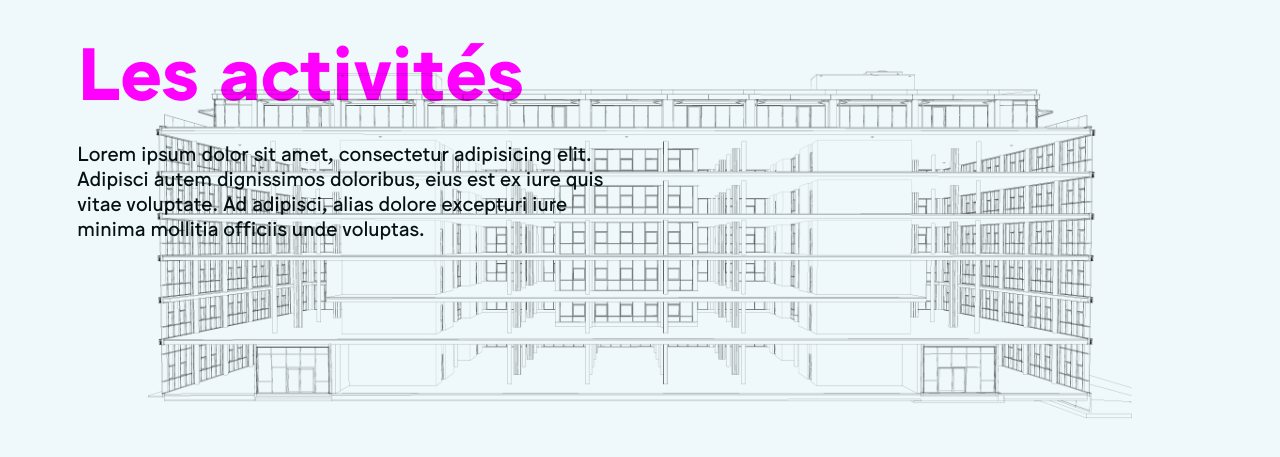
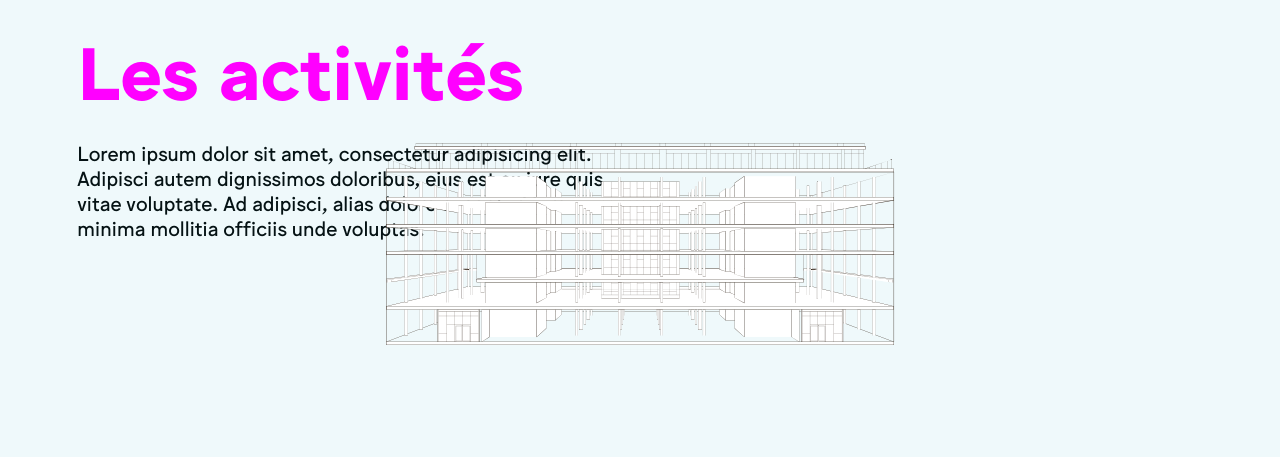
Before and after one commit to azertypow/forpro.webapp, a Vue app: page / in a window 1280 px wide. Shown: the part 1508-1965 px from the top of the page. Built offline with nearby package versions, Linux system fonts and the light colour scheme.

Commit message:
feat: new  plan

```diff
--- a/src/components/SectionPlan.vue
+++ b/src/components/SectionPlan.vue
@@ -8,14 +8,14 @@
     </div>
 
     <div
-        class="fp-with-gutter fp-remove-child-spacing"
+        class="fp-with-gutter fp-remove-child-spacing fp-grid-coll-24-24"
     >
       <div
           class="v-section-plan__plan-container"
           ref="planContainer"
       >
         <img class="v-section-plan__plan"
-             src="../assets/plan--min@2x.png"
+             src="../assets/220613_ForPro_Plan-V1.svg"
              alt="plan"
              :style="{
                 transform: transformValue,
```
Also changed, not shown: src/assets/220613_ForPro_Plan-V1.svg (added), src/assets/220613_ForPro_Plan-V2.svg (added).
